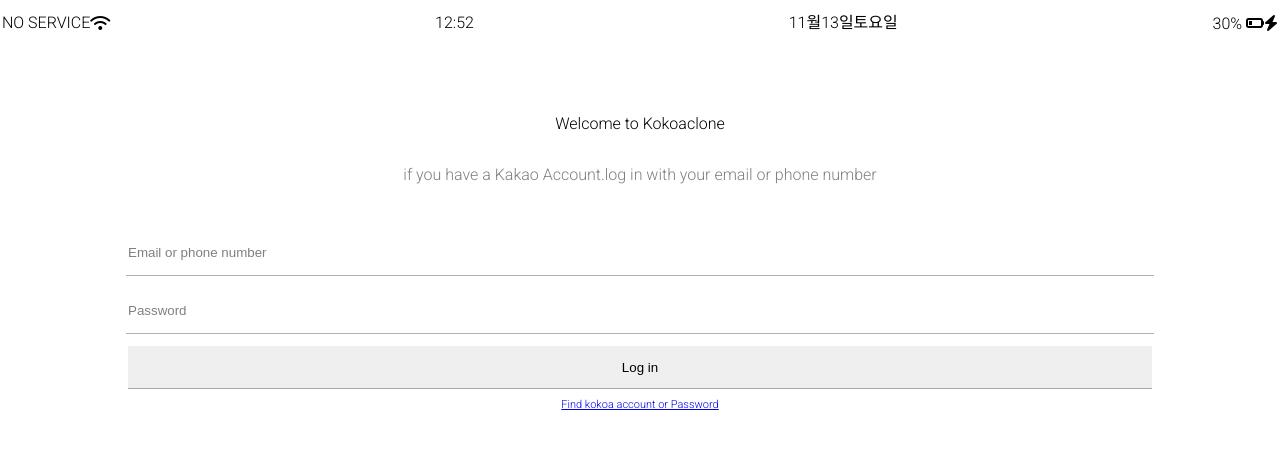
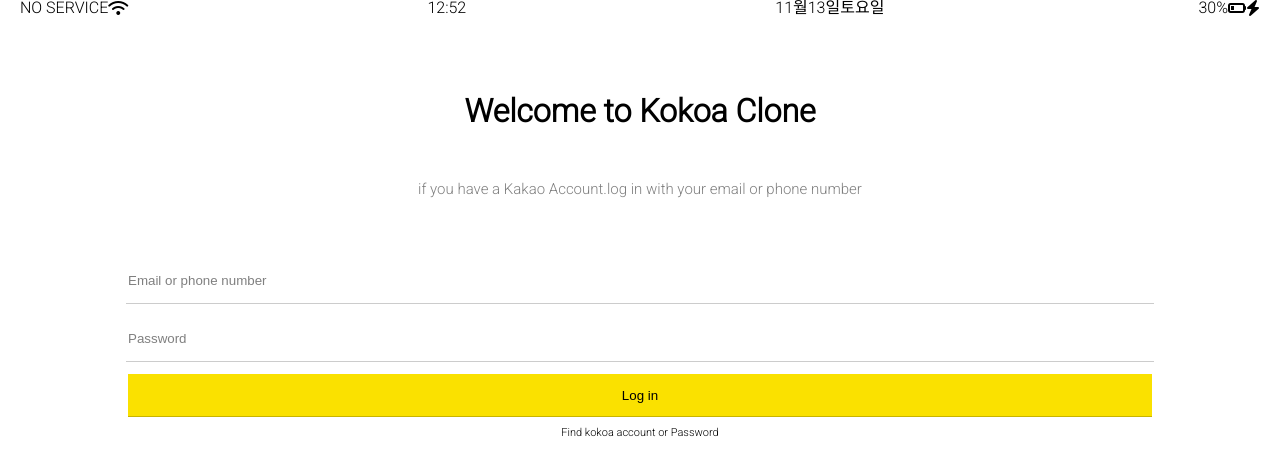
Before and after one commit to wpdlsthd/kokoa-clone-2021, a plain HTML site: page index.html in a window 1280 px wide. Drawn offline with Linux system fonts and the light colour scheme; files whose address does not match are found by name.

Commit message:
5hoursstruggleforthis

```diff
--- a/form.css
+++ b/form.css
@@ -5,7 +5,6 @@
   align-content:center;
   justify-content: space-between;
 }
-
 #loginform input{
    width:80%;
    height:43px;
@@ -14,7 +13,14 @@
    border-style:none;
    border-width: thick;
    border-bottom: 1px solid rgba(0,0,0,0.3);
+   transition: border-color .5s ease-in-out;
 }
+
+#loginform input:not(value){
+  transition: border-color .2s ease-in-out;
+  border-bottom:1px solid rgba(0,0,0,0.2);
+ }
+/*loginform에서 login만 둥글게 만들어버려*/
 
 #loginform input::placeholder{
   color:rgba(0,0,0,0.5);
@@ -25,12 +31,18 @@
 }
 
 #find{
+  text-decoration: none;
+  color:inherit;
   padding-top: 5px;
   margin-top: 5px;
   font-size:11px;
 }
 
+#loginform input:focus {
+  border-color: var(--yellow);
+}
 
-input:focus{
-  color:black solid;
+#loginform input[type="submit"]{
+  background: var(--yellow);
+  cursor:pointer;
 }
--- /dev/null
+++ b/header.css
@@ -0,0 +1,29 @@
+.header-status__columns{
+  margin:30px 0px;
+  text-align: center;
+  display: flex;
+  flex-direction:column;
+  align-items: center;
+  justify-content: center;
+}
+
+.header-status__columns h1{
+  font-size: 32px;
+  margin-top:65px;
+  margin-bottom: 55px;
+  font-weight:bolder;
+  text-align: center;
+  justify-content: center;
+  display: flex;
+}
+
+.header-text__columns{
+  font-size:15px;
+  padding-bottom:19px;
+  width:75%;
+  opacity: 0.5;
+  display: flex;
+  justify-content: center;
+  text-align:center;
+  flex-direction:column;
+}
--- a/index.html
+++ b/index.html
@@ -10,21 +10,20 @@
       <div class="status-bar__columns"><span>NO SERVICE</span> <i class="fas fa-wifi"></i></div>
       <div class="status-bar__columns"><span> 12:52 </span> </div>
       <div class="status-bar__columns"><span>11월13일토요일</span></div>
-      <div class="status-bar__columns"><span>30% <i class="fas fa-battery-quarter fa-1.5x"></i><i class="fas fa-bolt"></i></span>
+      <div class="status-bar__columns"><span>30% <i class="fas fa-battery-quarter fa-1.5x"></i><i class="fas fa-bolt"></i></span></div>
+    </div>
 
-      </div></div>
     <header class="header-status__columns">
-      <h1 class="header-status__columns">Welcome to Kokoaclone</h1>
+      <h1 class="header-status__columns">Welcome to Kokoa Clone</h1>
       <p class="header-text__columns">if you have a Kakao Account.log in with your email or phone number</p>
     </header>
 
-    <form id="loginform">
+    <form action="friends.html" method="get" id="loginform">
       <input type="text" placeholder="Email or phone number" />
       <input type="password" placeholder="Password"/>
       <input type="submit" value="Log in"/>
-      <a  id="find" href="#">Find kokoa account or Password</a>
+      <a id="find" href="#">Find kokoa account or Password</a>
     </form>
+  <script src="https://kit.fontawesome.com/c5c78ee1d1.js" crossorigin="anonymous"></script>
   </body>
-  <script src="https://kit.fontawesome.com/6478f529f2.js" crossorigin="anonymous">
-  </script>
   </html>
--- /dev/null
+++ b/nav_bar.css
@@ -0,0 +1,25 @@
+.nav_ul{
+  display: flex;
+  background-color: #f9f9fa;
+  border-top:1px solid rgb(0,0,0,0.1);
+  justify-content:space-between;
+  position: fixed;
+  box-sizing: border-box;
+  bottom:0px;
+  width:100%;
+  height: 40px;
+}
+
+.nav_a{
+  display:flex;
+  color:#2e363e;
+  justify-content:space-between;
+  align-content: space-between;
+  padding:15px 15px 40px 40px;
+  list-style: none;
+}
+
+.nav_a:last-child{
+  list-style: none;
+  padding-right:25px;
+}
--- /dev/null
+++ b/reset.css
@@ -0,0 +1,56 @@
+/* http://meyerweb.com/eric/tools/css/reset/
+   v2.0 | 20110126
+   License: none (public domain)
+*/
+
+html, body, div, span, applet, object, iframe,
+h1, h2, h3, h4, h5, h6, p, blockquote, pre,
+a, abbr, acronym, address, big, cite, code,
+del, dfn, em, img, ins, kbd, q, s, samp,
+small, strike, strong, sub, sup, tt, var,
+b, u, i, center,
+dl, dt, dd, ol, ul, li,
+fieldset, form, label, legend,
+table, caption, tbody, tfoot, thead, tr, th, td,
+article, aside, canvas, details, embed,
+figure, figcaption, footer, header, hgroup,
+menu, nav, output, ruby, section, summary,
+time, mark, audio, video {
+	margin: 0;
+	padding: 0;
+	border: 0;
+	font-size: 100%;
+	font: inherit;
+	vertical-align: baseline;
+}
+/* HTML5 display-role reset for older browsers */
+article, aside, details, figcaption, figure,
+footer, header, hgroup, menu, nav, section {
+	display: block;
+}
+body {
+	line-height: 1;
+}
+ol, ul {
+	list-style: none;
+}
+blockquote, q {
+	quotes: none;
+}
+blockquote:before, blockquote:after,
+q:before, q:after {
+	content: '';
+	content: none;
+}
+table {
+	border-collapse: collapse;
+	border-spacing: 0;
+}
+
+li{
+	list-style: none;
+}
+
+a{
+	border-bottom-style:none;
+}
--- a/status_bar.css
+++ b/status_bar.css
@@ -1,47 +1,52 @@
 .status-bar{
+  top:0px;
+  text-align:center;
   display:flex;
-  text-align:center;
-  align-items: center;
-  padding: 5px 2px;
-  justify-content:space-between;
+  justify-content: space-between;
+  width:100%;
+  box-sizing: border-box;
+  position: fixed;
 }
 
 .status-bar__columns:first-child{
   display:flex;
-  justify-content:flex-start;
+  padding-left:20px;
+}
+
+.fas fa-wifi{
+  display: flex;
+}
+
+.status-bar__columns:nth-child(2) span{
+  display:flex;
+  padding-left: 20px;
+  padding-right:10px;
+}
+
+.status-bar__columns:nth-child(3) span{
+  display:flex;
+  text-align: center;
+  padding-left: 20px;
+}
+
+.status-bar__columns:last-child{
+  display: flex;
+  padding-left: 10px;
   padding-right: 10px;
 }
 
-.status-bar__columns:nth-child(2){
-  padding:10px 0px 10px;
+.status-bar__columns:last-child span{
   display:flex;
-  justify-content:center;
-}
-
-.status-bar__columns:nth-child(3){
-  display:flex;
-  padding:10px 0px 10px;
-  text-align: center;
-}
-
-.status-bar__columns:last-child{
-  justify-content: space-between;
-}
-.status-bar__columns:last-child span{
-  display:flex-end;
-  text-align:flex-end;
-  justify-content:center;
+  padding-left:25px;
+  padding-right: 10px;
 }
 
 .fas fa-battery-quarter{
   display:flex;
-  padding-left: 10px;
+  padding-left:15px;
 }
 
 .fas fa-bolt{
-  transition:10px;
+  transition:7px;
   display:flex;
-  flex-direction: row;
-  justify-content: flex-end;
-
 }
--- a/style.css
+++ b/style.css
@@ -1,5 +1,8 @@
 @import "reset.css";
 @import "status_bar.css";
+@import "header.css";
+@import "nav_bar.css";
+@import "variable.css";
 @import "form.css";
 @import url('https://fonts.googleapis.com/css2?family=Roboto:wght@300&display=swap');
 
@@ -8,30 +11,3 @@ body {
   background-color:white;
   color:rgb(0,0,0);
 }
-
-.header-status__columns{
-  margin:35px 0px;
-  text-align: center;
-  display: flex;
-  flex-direction:column;
-  align-items: center;
-  justify-content: center;
-}
-
-.header-status__columns.h1{
-  font-weight:bolder;
-  padding-bottom: 10px;
-  text-align: center;
-  justify-content: center;
-  display: flex;
-  font-size: 25px;
-}
-
-.header-text__columns{
-  width:80%;
-  opacity: 0.5;
-  display: flex;
-  justify-content: center;
-  text-align:center;
-  flex-direction:column;
-}
--- /dev/null
+++ b/variable.css
@@ -0,0 +1,3 @@
+:root {
+  --yellow:#fae100;
+}
```
Also changed, not shown: friends.html (added, +42 -0 lines).
